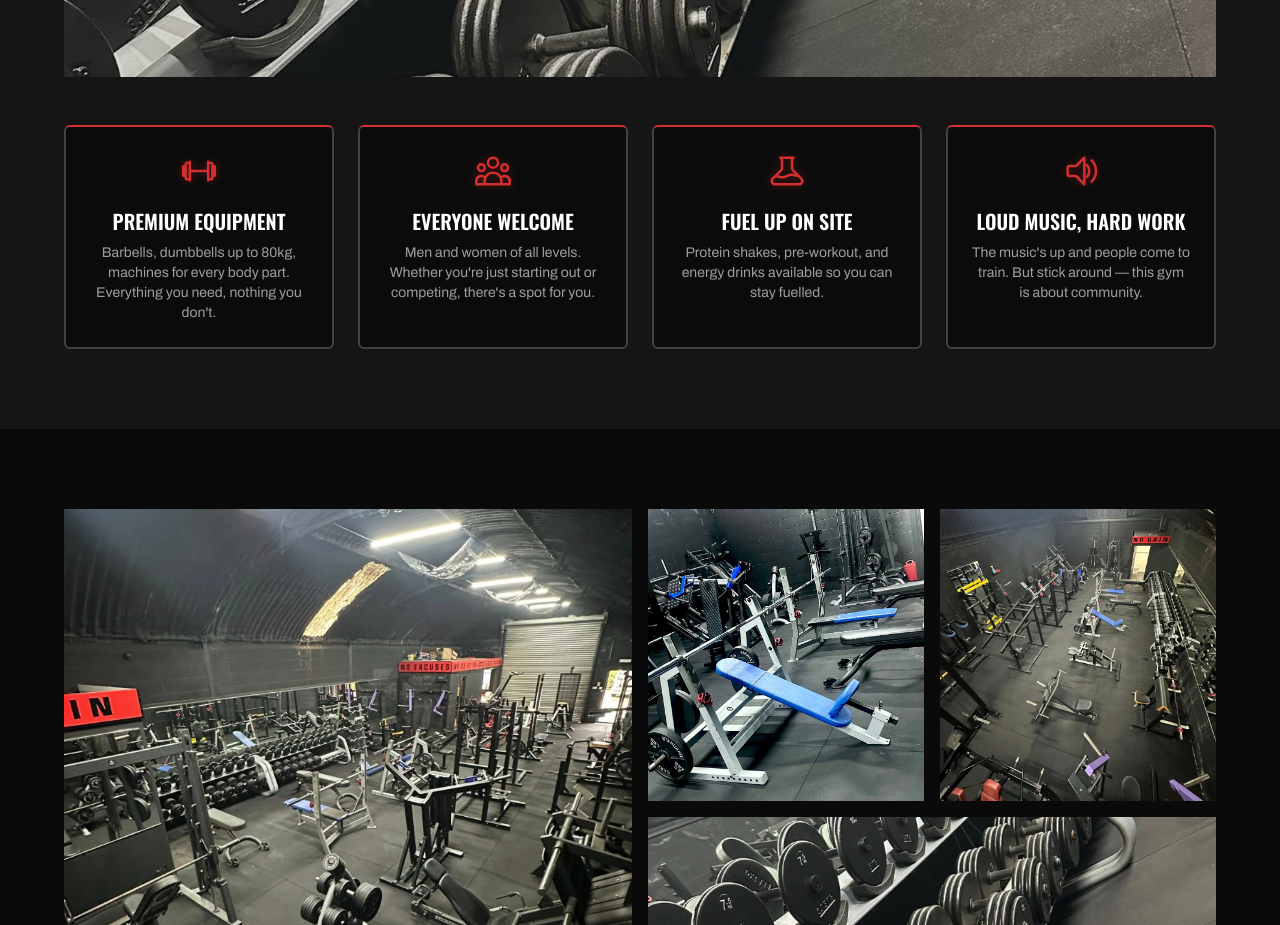
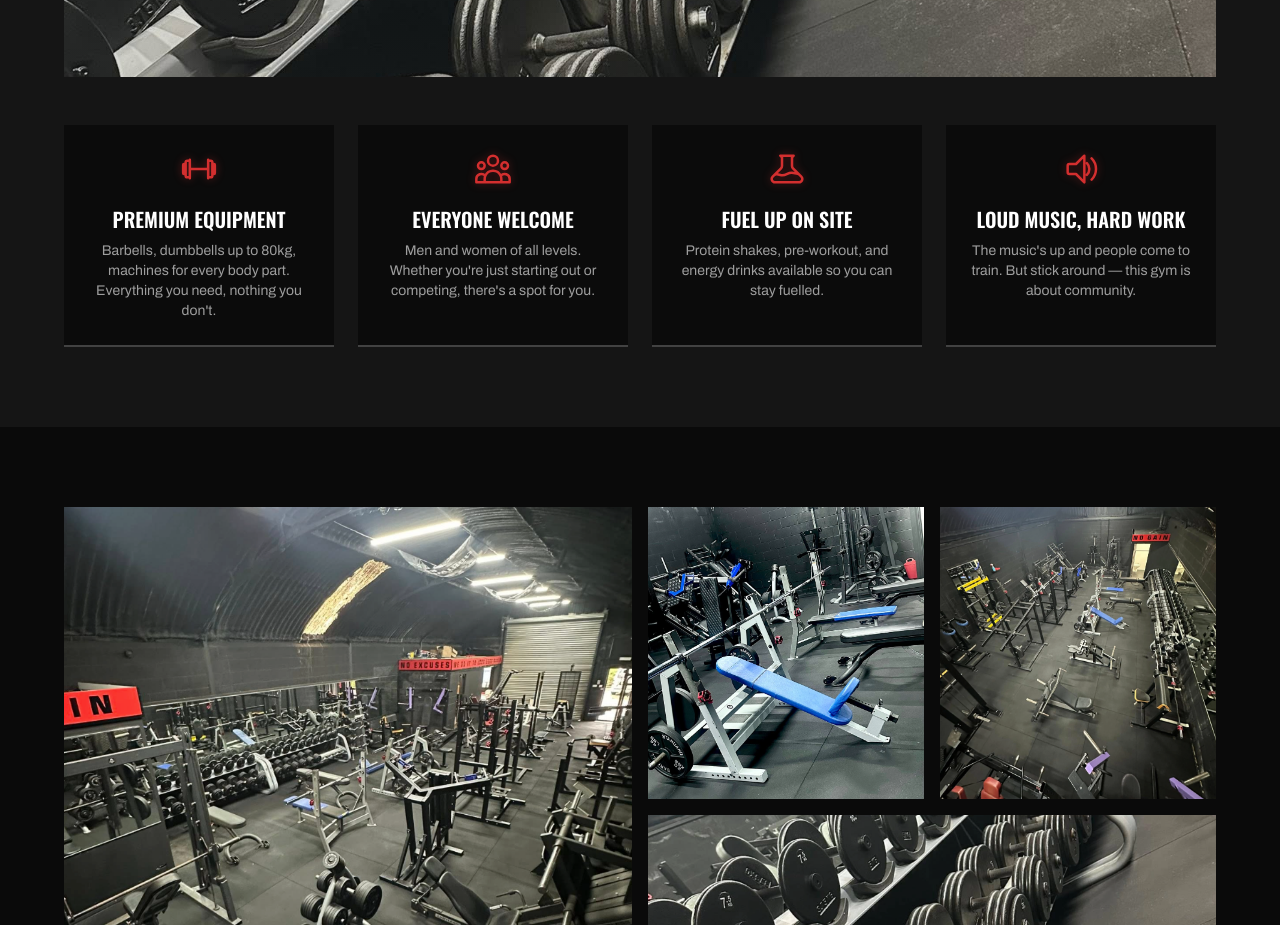
Before and after one commit to jmdibble/limitless, a Next.js app: page / in a window 1280 px wide. Shown: the part 1420-2345 px from the top of the page. Built offline with nearby package versions, Linux system fonts and the light colour scheme.

Commit message:
fix ugly border

```diff
--- a/src/components/About.tsx
+++ b/src/components/About.tsx
@@ -122,7 +122,7 @@ export default function About() {
             <FadeInUp
               key={f.title}
               delay={i * 150}
-              className="bg-neutral-950/90 border-2 border-secondary border-t-primary rounded-md p-6 text-center"
+              className="bg-neutral-950/90 border-b-2 border-b-secondary p-6 text-center"
             >
               <div className="text-primary flex justify-center mb-4 drop-shadow-[0_0_4px_rgba(211,47,47,0.4)]">
                 {f.icon}
```
